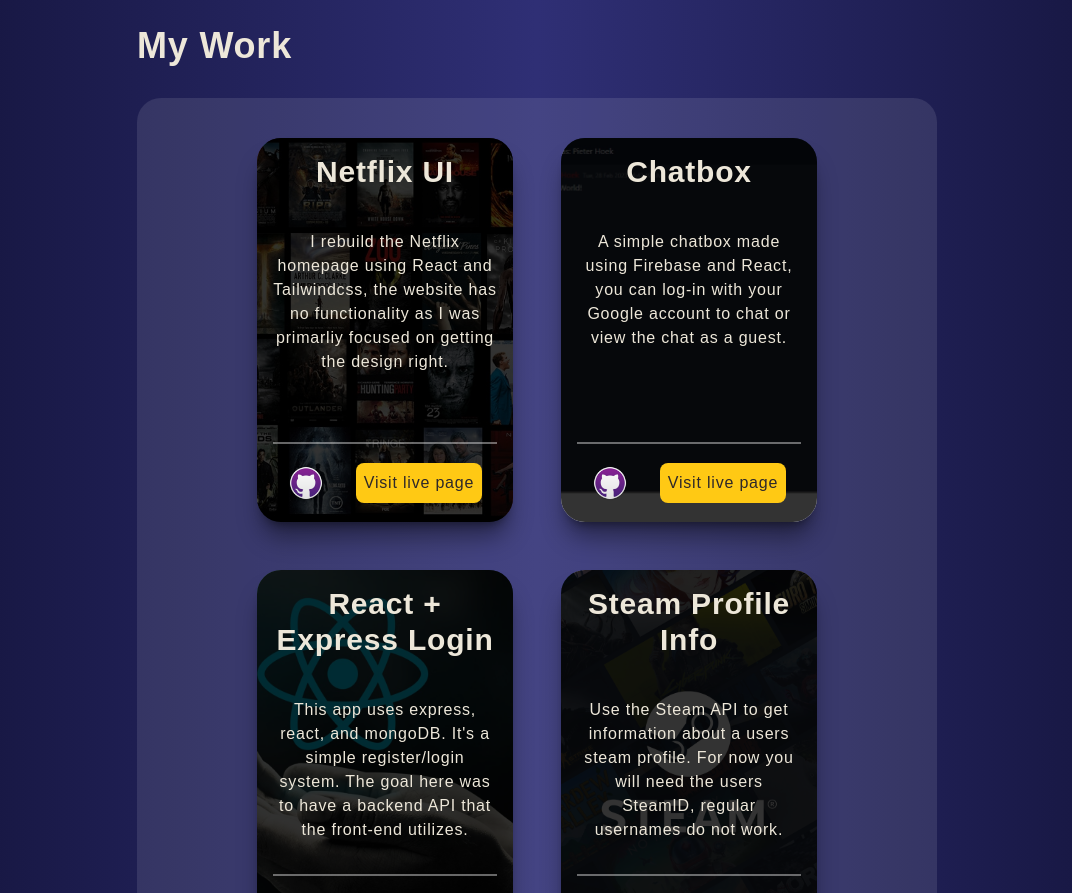
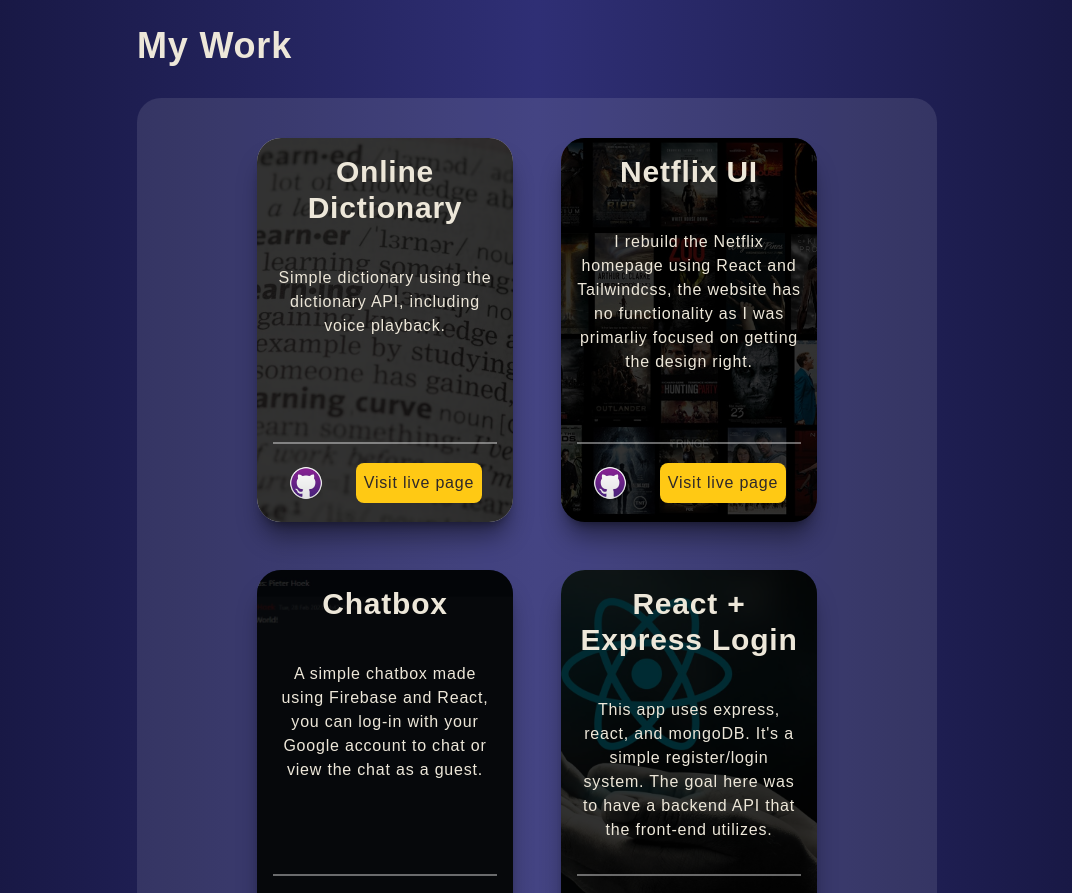
Before and after one commit to Pubstar/Portfolio---Tailwind, a React (Create React App) app in the folder portfolio/: page / in a window 1280 px wide. Shown: the part 1580-2473 px from the top of the page, without its empty margins (103-1175 px from the left). Built offline with nearby package versions, Linux system fonts and the light colour scheme; the HTML template or start-up script is replaced by a standard one; a web font is replaced by a local one.

Commit message:
Added dictionary project

```diff
--- a/portfolio/src/pages/Homepage.jsx
+++ b/portfolio/src/pages/Homepage.jsx
@@ -6,6 +6,7 @@
 import linkedinImg from '../images/linkedin.png'
 import moviesImg from '../images/movies.jpg'
 import reactImg from '../images/react.jpg'
+import dictionaryImg from '../images/dictionary.jpg'
 import steamImg from '../images/steam.jpg'
 import chatboxImg from '../images/chatbox.jpg'
 import ArrowRightSvg from '../images/arrow-right-svg.svg'
@@ -66,6 +67,7 @@
             <section className='pb-32'>
                 <h2 className=" text-4xl font-bold mb-8">My Work</h2>
                 <div className="flex gap-12 flex-wrap items-center justify-center bg-white/10 p-4 md:p-10 rounded-3xl">
+                    <ProjectCard bg={dictionaryImg} name="Online Dictionary" description="Simple dictionary using the dictionary API, including voice playback." githubLink="https://github.com/Pubstar/dictionary" livePageLink="https://zippy-moonbeam-559353.netlify.app/" />
                     <ProjectCard bg={moviesImg} name="Netflix UI" description="I rebuild the Netflix homepage using React and Tailwindcss, the website has no functionality as I was primarliy focused on getting the design right." githubLink="https://github.com/Pubstar/netflix" livePageLink="https://leafy-yeot-9e427e.netlify.app/" />
                     <ProjectCard bg={chatboxImg} name="Chatbox" description="A simple chatbox made using Firebase and React, you can log-in with your Google account to chat or view the chat as a guest." githubLink="https://github.com/Pubstar/FirebaseChat/tree/main/firebasechat" livePageLink="https://chatbox-7aa17.web.app/" />
                     <ProjectCard bg={reactImg} name="React + Express Login" description="This app uses express, react, and mongoDB. It's a simple register/login system. The goal here was to have a backend API that the front-end utilizes." githubLink="https://github.com/Pubstar/React-Fullstack" livePageLink="https://react-fullstack-client.onrender.com/" />
```
Also changed, not shown: portfolio/src/images/dictionary.jpg (added).
